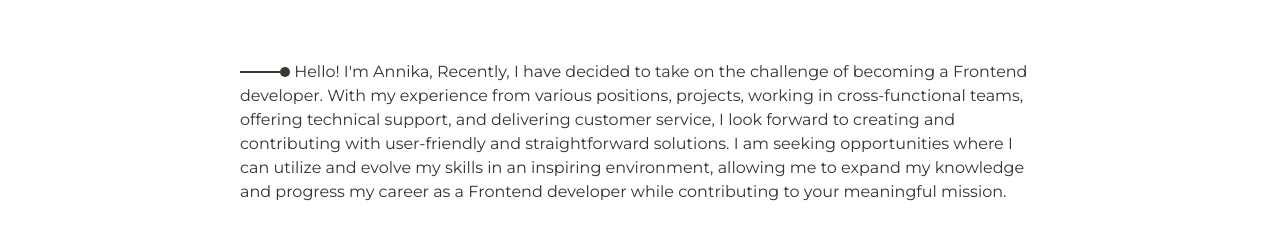
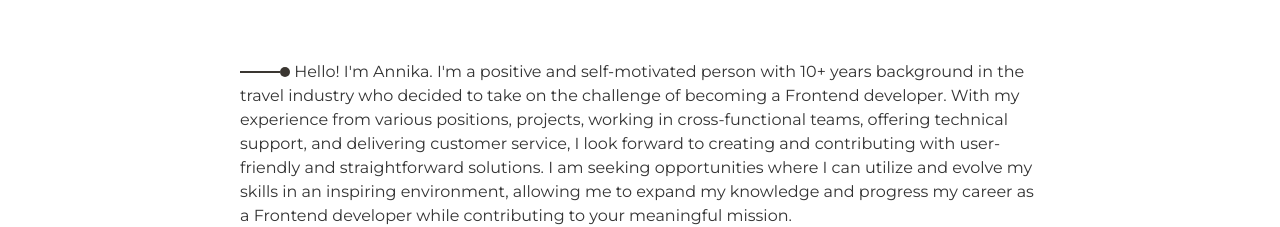
Before and after one commit to Technigo/project-react-portfolio, a React (Create React App) app: page / in a window 1280 px wide. Shown: the part 580-807 px from the top of the page. Built offline with nearby package versions, Linux system fonts and the light colour scheme.

Commit message:
changed about

```diff
--- a/src/components/About.js
+++ b/src/components/About.js
@@ -8,8 +8,9 @@ export const About = () => {
       <InnerWrapper>
         <SiteSection>
           <AboutText>
-            <p><Line /><Dot /> Hello! I&apos;m Annika,
-            Recently, I have decided to take on the challenge of becoming a Frontend developer.
+            <p><Line /><Dot /> Hello! I&apos;m Annika. I&apos;m a positive and self-motivated
+            person with 10+ years background in the
+            travel industry who decided to take on the challenge of becoming a Frontend developer.
             With my experience from various positions, projects, working in cross-functional teams,
             offering technical support, and delivering customer service, I look forward to creating
             and contributing with user-friendly and straightforward solutions.
```
